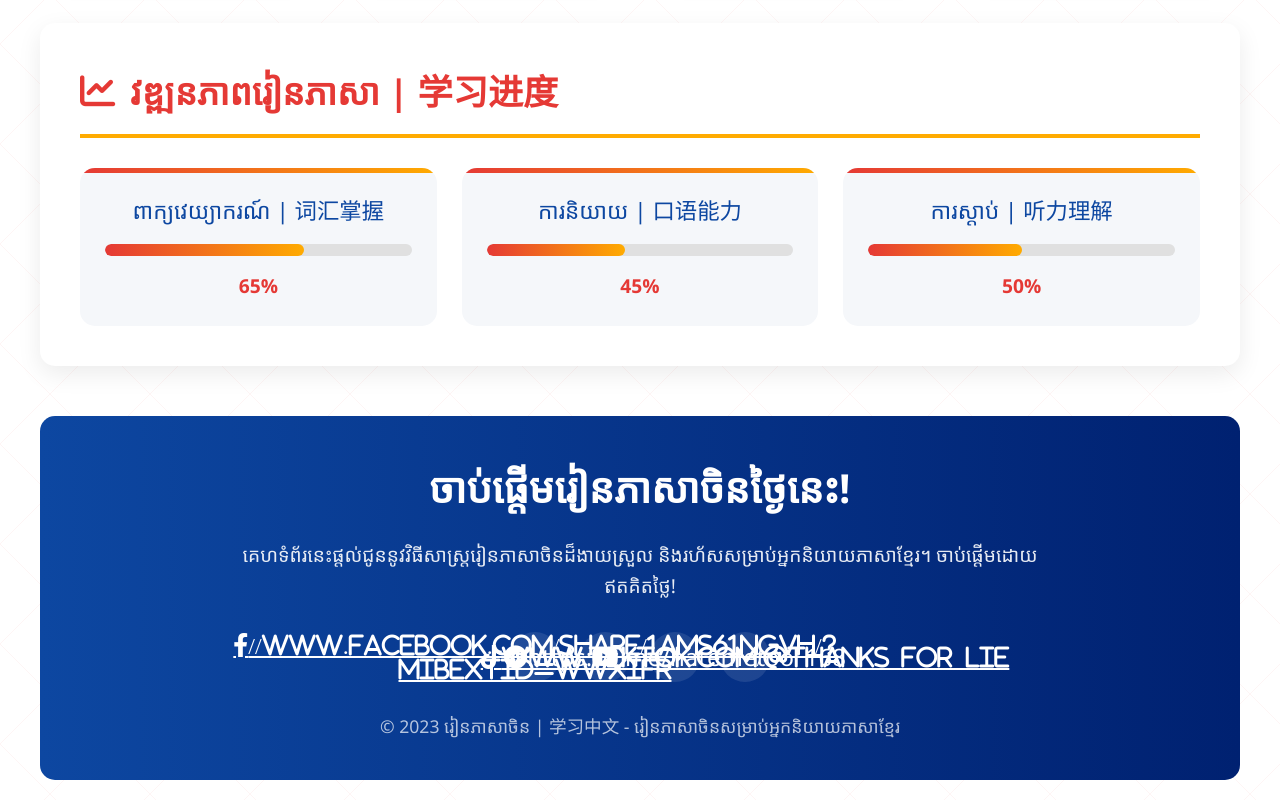
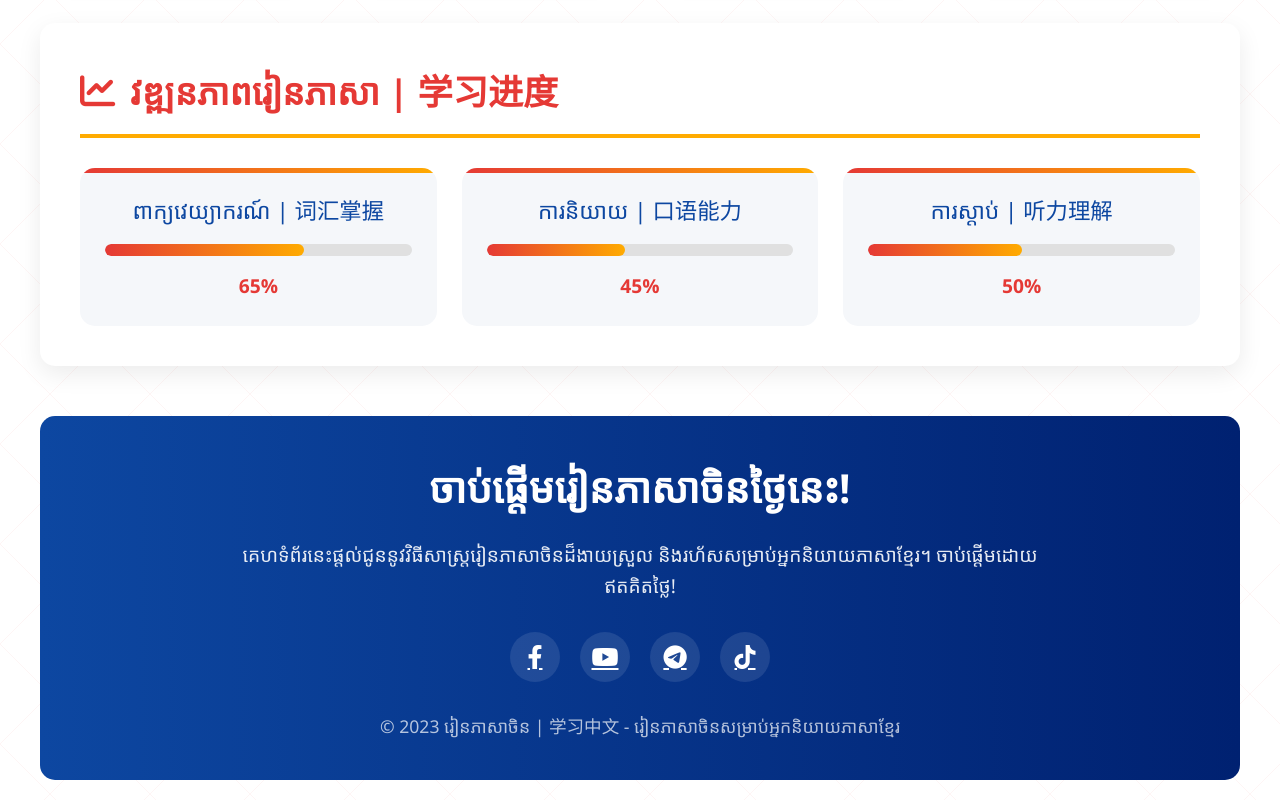
Before and after one commit to Komkheth/learn-chinese-khmerKH1, a plain HTML site: page index.html in a window 1280 px wide. Shown: the part 2856-3656 px from the top of the page. Drawn offline with Linux system fonts and the light colour scheme.

Commit message:
Update index.html

```diff
--- a/index.html
+++ b/index.html
@@ -1449,10 +1449,10 @@
                 <p class="footer-desc">គេហទំព័រនេះផ្តល់ជូននូវវិធីសាស្ត្ររៀនភាសាចិនដ៏ងាយស្រួល និងរហ័សសម្រាប់អ្នកនិយាយភាសាខ្មែរ។ ចាប់ផ្តើមដោយឥតគិតថ្លៃ!</p>
 
                 <div class="social-links">
-                    <a href="#" class="social-link"https:><i class="fab fa-facebook-f">//www.facebook.com/share/1AmS61nGvH/?mibextid=wwXIfr</i></a>
+                    <a href="https://www.facebook.com/share/1Lt1sdmURc/?mibextid=wwXIfr" class="social-link"https:><i class="fab fa-facebook-f"></i></a>
                     <a href="#" class="social-link"><i class="fab fa-youtube"></i></a>
-                    <a href="#" class="social-link"><i class="fab fa-telegram"></i>https://t.me/hatemetoo_168</a>
-                    <a href="#" class="social-link"><i class="fab fa-tiktok">www.tiktok.com/@thanks_for_lie</i></a>
+                    <a href="https://t.me/hatemetoo_168" class="social-link"><i class="fab fa-telegram"></i></a>
+                    <a href="www.tiktok.com/@thanks_for_lie" class="social-link"><i class="fab fa-tiktok"></i></a>
                 </div>
 
                 <div class="copyright">
```
